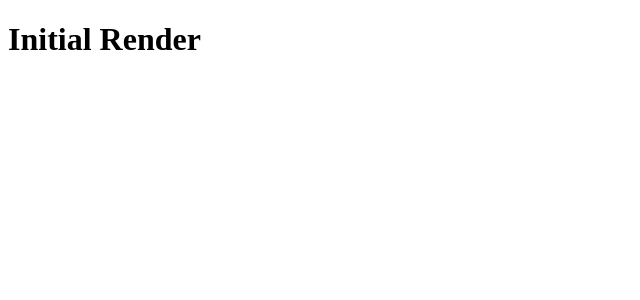
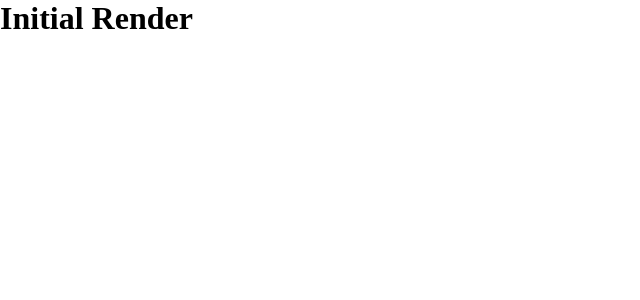
Before and after one commit to amita-roy/Calculator, a React (Create React App) app: page / in a window 1280 px wide. Shown: the top 300 px of the page, without its empty margins (0-640 px from the left). Built offline with nearby package versions, Linux system fonts and the light colour scheme.

Commit message:
Update stylelint and eslint error

```diff
--- a/src/index.js
+++ b/src/index.js
@@ -1,6 +1,7 @@
 import React from 'react';
 import ReactDOM from 'react-dom';
 import App from './App';
+import './styles/style.css';
 
 ReactDOM.render(
   <React.StrictMode>
--- /dev/null
+++ b/src/styles/style.css
@@ -0,0 +1,5 @@
+* {
+  margin: 0;
+  padding: 0;
+  box-sizing: border-box;
+}
```
